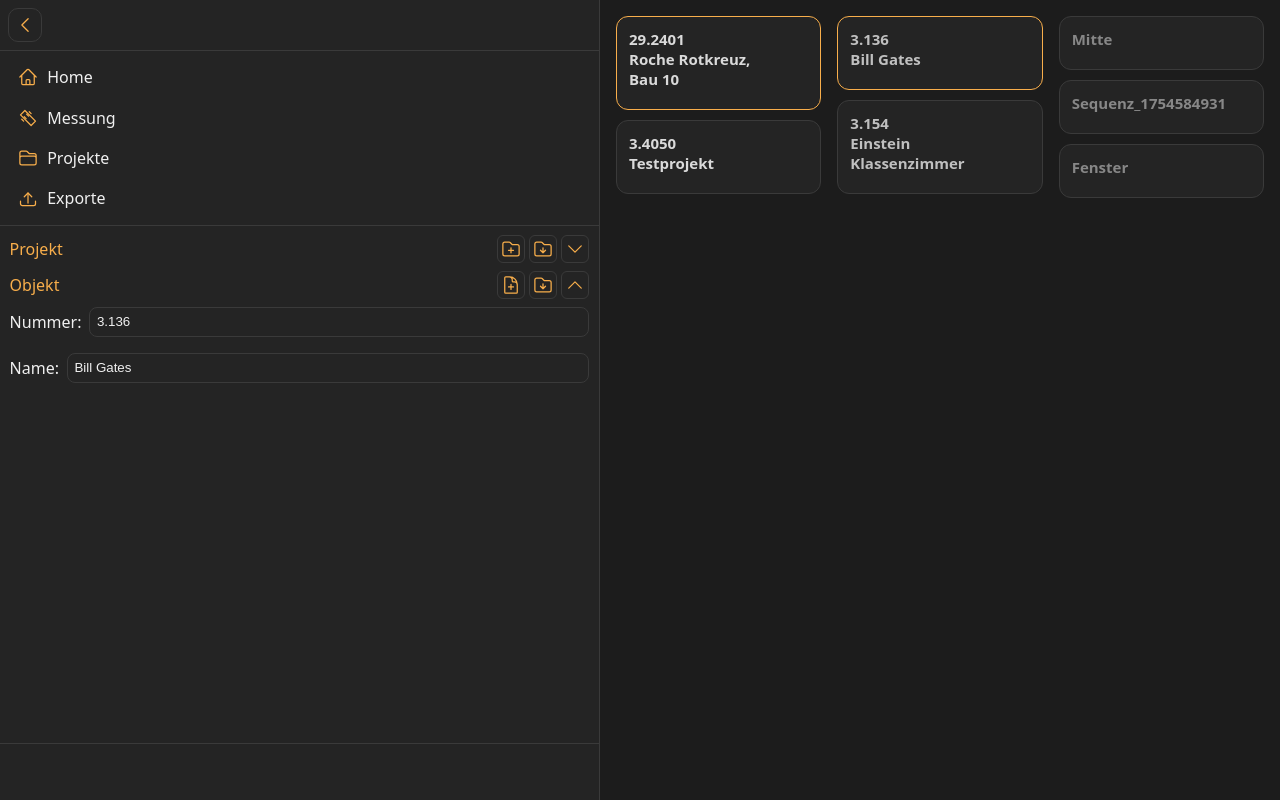
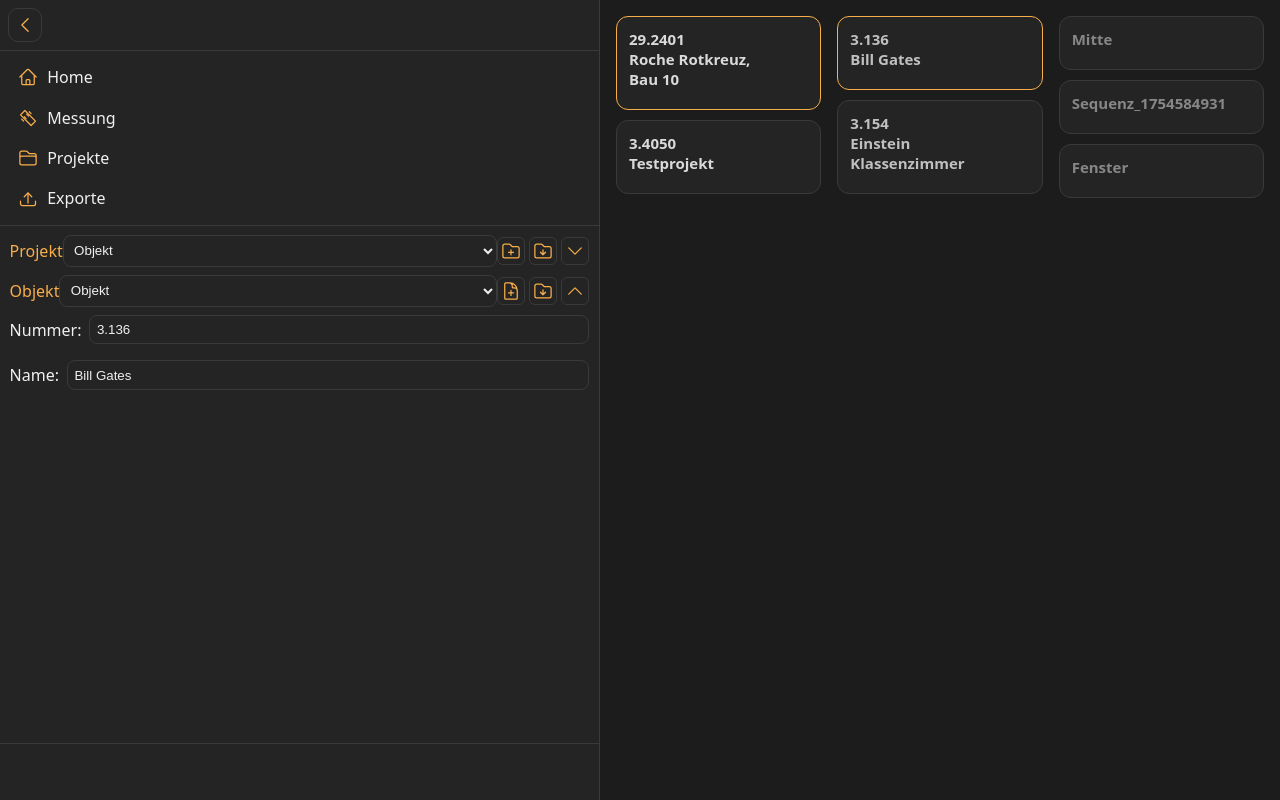
Before and after one commit to Barahir23/mavomasterpi, a Django app: page /projekte/?projekt=3&objekt=4 in a window 1280 px wide. Run offline with Django 3.2, Linux system fonts and the light colour scheme; data comes from the database, SQL or seed files in the repository; some libraries are stand-ins or nearby versions.

Commit message:
Add dataset dropdown and create handlers

```diff
--- a/mavomaster/urls.py
+++ b/mavomaster/urls.py
@@ -25,10 +25,13 @@ urlpatterns = [
     path('', views.hompage),
     path('messung/', include('messung.urls')),
     path('projekte/', messung.views.projekte_page, name='projekte_page'),
+    path('projekte/create/', messung.views.projekt_create, name='projekt_create'),
     path('projekte/<int:projekt_id>/edit/', messung.views.projekt_edit, name='projekt_edit'),
     path('projekte/<int:projekt_id>/delete/', messung.views.projekt_delete, name='projekt_delete'),
+    path('objekte/create/', messung.views.objekt_create, name='objekt_create'),
     path('objekte/<int:objekt_id>/edit/', messung.views.objekt_edit, name='objekt_edit'),
     path('objekte/<int:objekt_id>/delete/', messung.views.objekt_delete, name='objekt_delete'),
+    path('messungen/create/<int:objekt_id>/', messung.views.messung_create, name='messung_create'),
     path('messungen/<int:messung_id>/edit/', messung.views.messung_edit, name='messung_edit'),
     path('messungen/<int:messung_id>/delete/', messung.views.messung_delete, name='messung_delete'),
 
--- a/messung/templates/messung/objekt_edit.html
+++ b/messung/templates/messung/objekt_edit.html
@@ -1,12 +1,17 @@
-<form method="post" action="{% url 'objekt_edit' selected_objekt.id %}" class="edit-form" id="objekt-edit-form">
+<form method="post" action="{% url 'objekt_edit' selected_objekt.id %}" class="edit-form" id="objekt-edit-form" data-create-url="{% url 'objekt_create' %}">
   {% csrf_token %}
   {{ objekt_form.projekt }}
   <div class="form-header">
     <span class="form-title">Objekt</span>
+    <select class="dataset-select">
+      <option value="projekt">Projekt</option>
+      <option value="objekt">Objekt</option>
+      <option value="messung">Messung</option>
+    </select>
     <div class="form-actions">
-      <a href="{% url 'projekte_page' %}?projekt={{ selected_projekt.id }}" class="icon-btn" title="Objekt hinzufügen">
+      <button type="button" class="icon-btn add-btn" title="Objekt hinzufügen">
         <span class="icon">{% include "icons/document-plus.svg" %}</span>
-      </a>
+      </button>
       <button type="submit" class="icon-btn save-btn" title="Speichern" disabled>
         <span class="icon">{% include "icons/folder-arrow-down.svg" %}</span>
       </button>
--- a/messung/templates/messung/projek_edit.html
+++ b/messung/templates/messung/projek_edit.html
@@ -1,11 +1,16 @@
-<form method="post" action="{% url 'projekt_edit' selected_projekt.id %}" class="edit-form" id="projekt-edit-form">
+<form method="post" action="{% url 'projekt_edit' selected_projekt.id %}" class="edit-form" id="projekt-edit-form" data-create-url="{% url 'projekt_create' %}">
   {% csrf_token %}
   <div class="form-header">
     <span class="form-title">Projekt</span>
+    <select class="dataset-select">
+      <option value="projekt">Projekt</option>
+      <option value="objekt">Objekt</option>
+      <option value="messung">Messung</option>
+    </select>
     <div class="form-actions">
-      <a href="{% url 'projekte_page' %}" class="icon-btn" title="Projekt hinzufügen">
+      <button type="button" class="icon-btn add-btn" title="Projekt hinzufügen">
         <span class="icon">{% include "icons/folder-plus.svg" %}</span>
-      </a>
+      </button>
       <button type="submit" class="icon-btn save-btn" title="Speichern" disabled>
         <span class="icon">{% include "icons/folder-arrow-down.svg" %}</span>
       </button>
--- a/messung/templates/messung/projekte_page.html
+++ b/messung/templates/messung/projekte_page.html
@@ -117,5 +117,27 @@
       });
     }
   });
+
+  document.querySelectorAll('.add-btn').forEach(btn => {
+    btn.addEventListener('click', () => {
+      const form = btn.closest('form');
+      if(form){
+        form.setAttribute('action', form.dataset.createUrl);
+        form.querySelectorAll('input:not([type="hidden"]), textarea').forEach(el => {
+          el.value = '';
+        });
+        const saveBtn = form.querySelector('.save-btn');
+        if(saveBtn){
+          saveBtn.disabled = false;
+          saveBtn.classList.add('unsaved');
+        }
+      }
+    });
+  });
+
+  const datasetValue = '{% if selected_messung %}messung{% elif selected_objekt %}objekt{% else %}projekt{% endif %}';
+  document.querySelectorAll('.dataset-select').forEach(sel => {
+    sel.value = datasetValue;
+  });
 </script>
 {% endblock %}
--- a/messung/views.py
+++ b/messung/views.py
@@ -102,6 +102,15 @@ def projekte_page(request):
         'messung_form': messung_form,
     }
     return render(request, 'messung/projekte_page.html', context)
+
+
+def projekt_create(request):
+    if request.method == 'POST':
+        form = ProjektForm(request.POST)
+        if form.is_valid():
+            projekt = form.save()
+            return redirect(f"{reverse('projekte_page')}?projekt={projekt.id}")
+    return redirect('projekte_page')
 def projekt_edit(request, projekt_id):
     projekt = get_object_or_404(Projekt, pk=projekt_id)
     if request.method == 'POST':
@@ -134,6 +143,15 @@ def objekt_delete(request, objekt_id):
     return render(request, 'messung/objekt_confirm_delete.html', {'objekt': objekt})
 
 
+def objekt_create(request):
+    if request.method == 'POST':
+        form = ObjektForm(request.POST)
+        if form.is_valid():
+            objekt = form.save()
+            return redirect(f"{reverse('projekte_page')}?projekt={objekt.projekt.id}&objekt={objekt.id}")
+    return redirect('projekte_page')
+
+
 def messung_edit(request, messung_id):
     messung = get_object_or_404(Messdaten, pk=messung_id)
     if request.method == "POST":
@@ -150,6 +168,18 @@ def messung_delete(request, messung_id):
         messung.delete()
         return redirect(f"{reverse('projekte_page')}?projekt={projekt_id}&objekt={objekt_id}")
     return render(request, 'messung/messung_confirm_delete.html', {'messung': messung})
+
+
+def messung_create(request, objekt_id):
+    objekt = get_object_or_404(Objekt, pk=objekt_id)
+    if request.method == 'POST':
+        form = MessungForm(request.POST)
+        if form.is_valid():
+            messung = form.save(commit=False)
+            messung.objekt = objekt
+            messung.save()
+            return redirect(f"{reverse('projekte_page')}?projekt={objekt.projekt.id}&objekt={objekt.id}&messung={messung.id}")
+    return redirect(f"{reverse('projekte_page')}?projekt={objekt.projekt.id}&objekt={objekt.id}")
 
 def create_anforderung(request):
     if request.method == 'POST':
```
Also changed, not shown: messung/templates/messung/messung_edit.html (+8 -3 lines).
